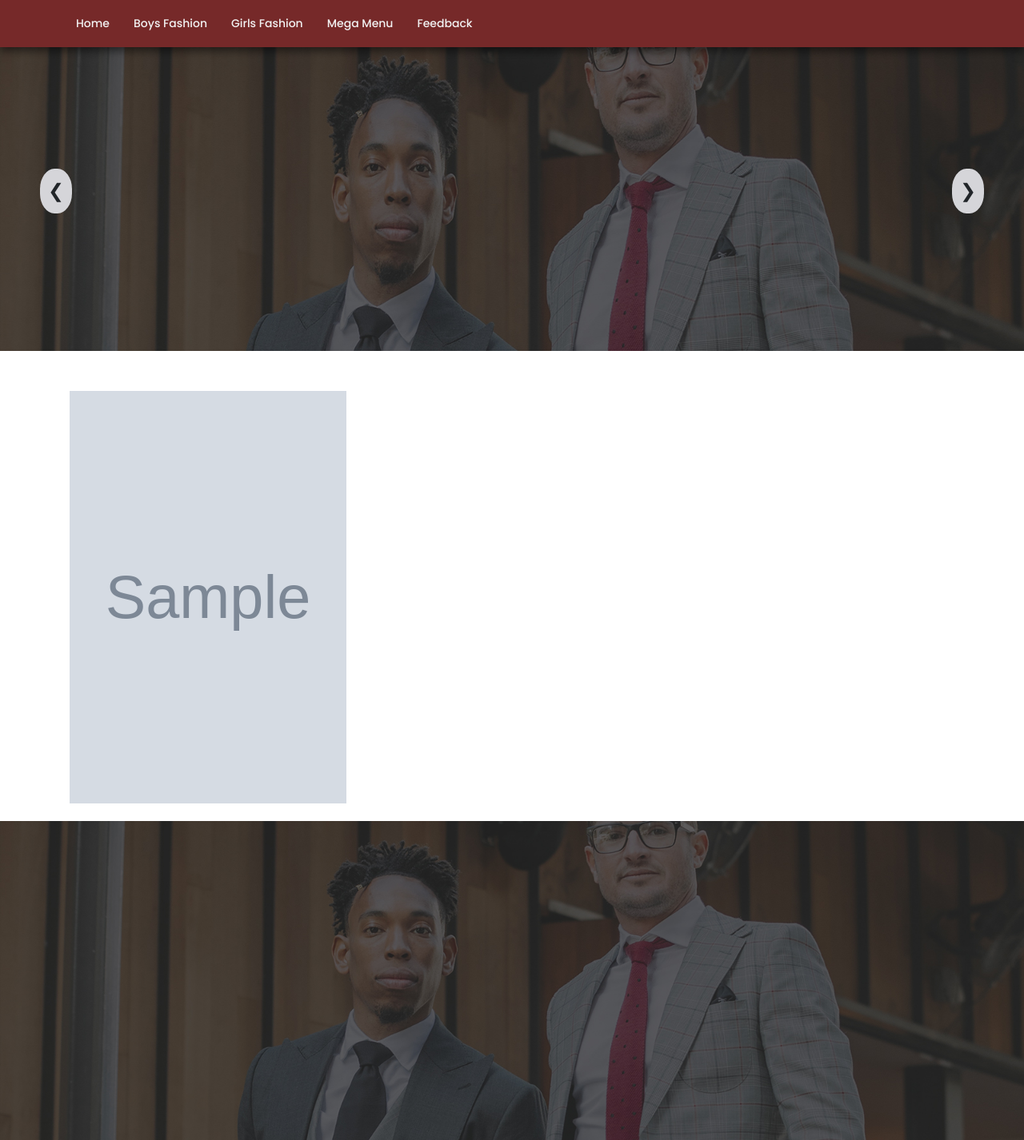
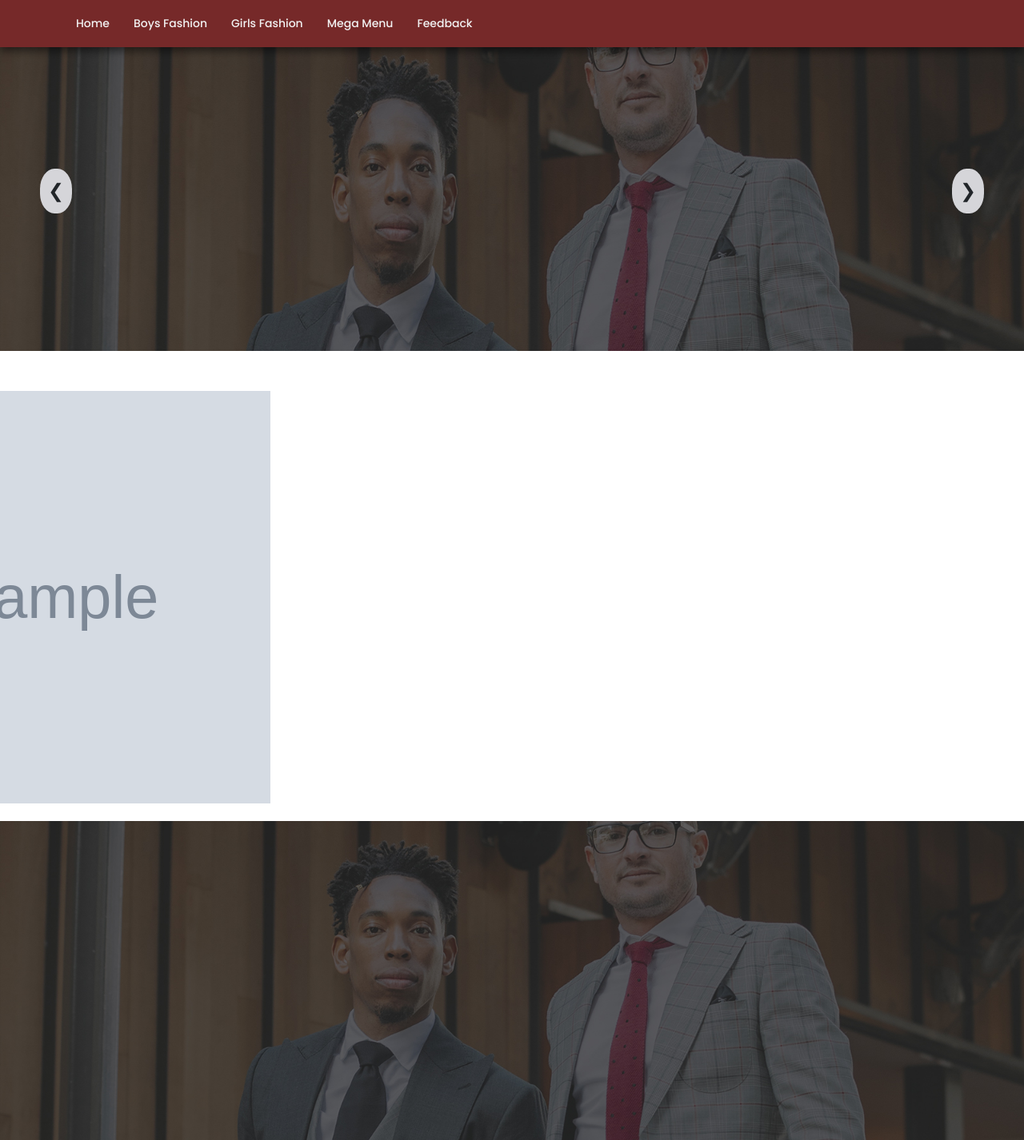
Before and after one commit to crcr-hub/django-firstcry, a Django app: template templates/userhome.html in a window 1280 px wide; the page is wider, and only the part inside the window is pictured. Shown: the part 66-1492 px from the top of that part at 80% size. Run offline with Django 4.2, Linux system fonts and the light colour scheme; the template is opened without the code that fills it: most values are stand-ins (such as "Sample title", 1, 10 or a date in 2020); grey boxes marked "Sample" are stand-in pictures; some libraries are stand-ins or nearby versions; some web fonts are replaced.

Commit message:
white space removed in the link bootstrap

```diff
--- a/templates/detailed_products.html
+++ b/templates/detailed_products.html
@@ -10,7 +10,7 @@
   <link rel="stylesheet" type="text/css" href=" {% static 'styles/css.css' %}" />
 
 
-  <link rel="stylesheet" type="text/css" href="{% static 'styles/bootstrap.min.css ' %}">
+  <link rel="stylesheet" type="text/css" href="{% static 'styles/bootstrap.min.css' %}">
 
   <link rel="stylesheet" type="text/css" href="{% static 'styles/font-awesome.css' %}">
 
--- a/templates/userhome.html
+++ b/templates/userhome.html
@@ -10,9 +10,7 @@
   <link rel="stylesheet" type="text/css" href=" {% static 'styles/css.css' %}" />
 
 
-
   <link rel="stylesheet" type="text/css" href="{% static 'styles/bootstrap.min.css' %}">
-
 
   <link rel="stylesheet" type="text/css" href="{% static 'styles/font-awesome.css' %}">
 
@@ -239,7 +237,7 @@
 <!-- End of banner -->
 <section class="section" id="products">
 <div class="container">
-<div class="row" >
+<div class="row" style="margin-left: -300px; margin-right: -300px;">
   {% for p in products %}
 
     <div class="col-lg-4">
```
